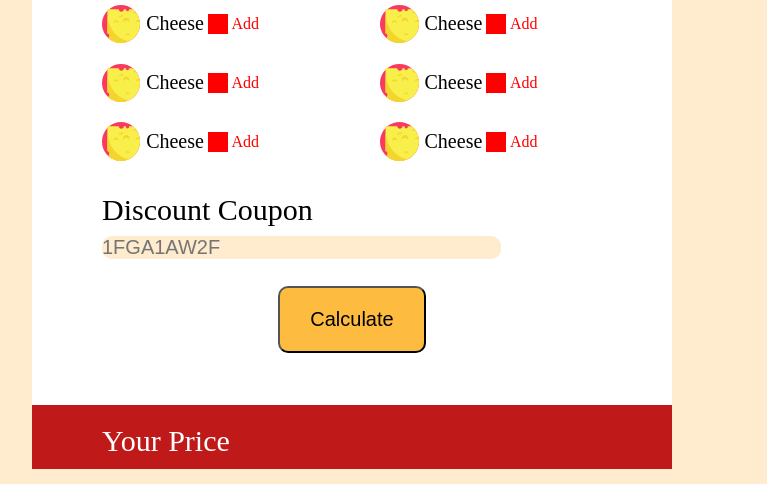
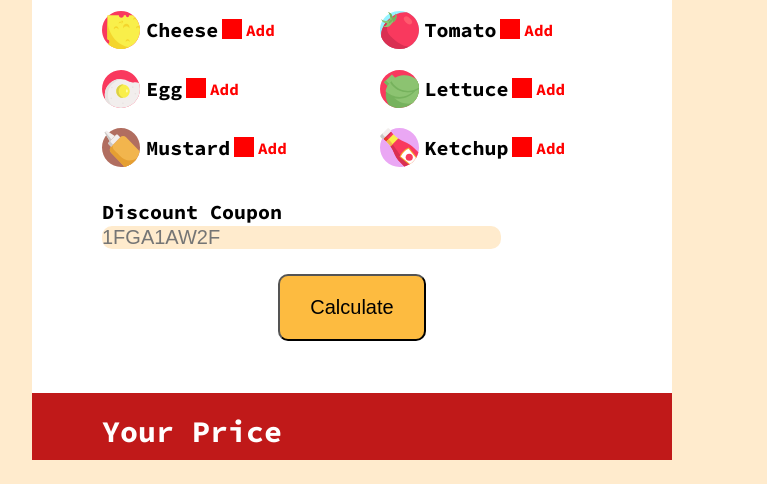
Before and after one commit to sonni46/js-burger, a plain HTML site: page index.html in a window 1280 px wide. Shown: the part 316-800 px from the top of the page, without its empty margins (288-1055 px from the left). Drawn offline with Linux system fonts and the light colour scheme.

Commit message:
rework js

```diff
--- a/css/style.css
+++ b/css/style.css
@@ -2,6 +2,10 @@
     margin: 0;
     padding: 0;
     box-sizing: border-box;
+}
+
+body {
+    font-family: 'Source Code Pro', monospace;
 }
 
 /* utiliti  *//* utiliti  *//* utiliti  */
@@ -49,7 +53,7 @@
 }
 
 .h-vh-7 {
-    height: 8.1vh;
+    height: 8.4vh;
 }
 
 /*fine utiliti  *//*fine utiliti  *//*fine utiliti  */
@@ -149,6 +153,10 @@
     margin-left: 50%;
 }
 
+.marg-t-0 {
+    margin-top: 7px;
+}
+
 /*fine margi *//*fine margi *//*fine margi *//*fine margi *//*fine margi */
 
 /* font  *//* font  *//* font  *//* font  */
@@ -224,3 +232,47 @@
 }
 
 /*fine flex-component  *//* fineflex-component  *//*fine flex-component  */
+
+/* checkbox *//* checkbox *//* checkbox *//* checkbox *//* checkbox *//* checkbox */
+
+.checkbox {
+    display: inline-flex;
+    cursor: pointer;
+    position: relative;
+}
+
+.checkbox > span {
+    color: red;
+    padding: 0.5rem 0.25rem;
+}
+
+.checkbox > input {
+    height: 20px;
+    width: 20px;
+    -webkit-appearance: none;
+    -moz-appearance: none;
+    -o-appearance: none;
+    appearance: none;
+    outline: none;
+    background-color: red;
+    cursor: pointer;
+  }
+
+.checkbox > input:checked {
+    background-color:orange ;
+}
+
+.checkbox > input:checked + span::before {
+    content: '\2713';
+    display: block;
+    text-align: center;
+    color: black;
+    position: absolute;
+    left: 0.7rem;
+    top: 0.8rem;
+    transform: translate(-50%,-50%);
+    font-size:30px;
+}
+
+
+/*fine  checkbox *//*fine  checkbox *//*fine  checkbox *//*fine  checkbox *//*fine  checkbox */
--- a/index.html
+++ b/index.html
@@ -5,6 +5,15 @@
     <meta http-equiv="X-UA-Compatible" content="IE=edge">
     <meta name="viewport" content="width=device-width, initial-scale=1.0">
     <link rel="stylesheet" href="css/style.css">
+
+<!-- font  --><!-- font  --><!-- font  --><!-- font  --><!-- font  --><!-- font  -->
+
+    <link rel="preconnect" href="https://fonts.googleapis.com">
+    <link rel="preconnect" href="https://fonts.gstatic.com" crossorigin>
+    <link href="https://fonts.googleapis.com/css2?family=Source+Code+Pro:wght@700&display=swap" rel="stylesheet">
+
+<!-- font  --><!-- font  --><!-- font  --><!-- font  --><!-- font  --><!-- font  -->
+
     <title>Burger</title>
 </head>
 <body class="wheat">
@@ -32,68 +41,74 @@
                                 <div class="corp-vw-0 d-flex align-items-center">
                                     <img class="" src="img/cheese.svg" alt="">
                                     <span class="pad-l-1 font-0">Cheese</span>
-                                        <div class="relat marg-l">
-                                            <span class="my_absol-2 font-1_4 d-none" onclick="no1()" id="check-1">&#10003;</span>
-                                            <div class="red pad"></div>
-                                        </div>
-                                    <span class="color-red pad-l pointer"  onclick="yes1()">Add</span>
+                                    <div class="marg-l">
+                                        <label class="checkbox">
+                                            <input class="marg-t-0 " name="ingredienti" type="checkbox" value="1"/>
+                                            <span>Add</span>
+                                        </label>
+                                    </div>
                                 </div>
                             </div>
                             <div class="pad-t-3">
                                 <div class="corp-vw-0 d-flex align-items-center">
-                                    <img class="" src="img/cheese.svg" alt="">
-                                    <span class="pad-l-1 font-0">Cheese</span>
-                                    <div class="relat marg-l">
-                                        <span class="my_absol-2 font-1_4 d-none" onclick="no2()" id="check-2">&#10003;</span>
-                                        <div class="red pad"></div>
+                                    <img class="" src="img/fried-egg.svg" alt="">
+                                    <span class="pad-l-1 font-0">Egg</span>
+                                    <div class="marg-l">
+                                        <label class="checkbox">
+                                            <input class="marg-t-0 " name="ingredienti" type="checkbox" value="2"/>
+                                            <span>Add</span>
+                                        </label>
                                     </div>
-                                    <span class="color-red pad-l pointer" onclick="yes2()" id="">Add</span>
                                 </div>
                             </div>
                             <div class="pad-t-3">
                                 <div class="corp-vw-0 d-flex align-items-center">
-                                    <img class="" src="img/cheese.svg" alt="">
-                                    <span class="pad-l-1 font-0">Cheese</span>
-                                    <div class="relat marg-l">
-                                        <span class="my_absol-2 font-1_4 d-none" onclick="no3()" id="check-3">&#10003;</span>
-                                        <div class="red pad"></div>
+                                    <img class="" src="img/mustard.svg" alt="">
+                                    <span class="pad-l-1 font-0">Mustard</span>
+                                    <div class="marg-l">
+                                        <label class="checkbox">
+                                            <input class="marg-t-0" name="ingredienti"  type="checkbox" value="0.50"/>
+                                            <span>Add</span>
+                                        </label>
                                     </div>
-                                    <span class="color-red pad-l pointer" onclick="yes3()">Add</span>
                                 </div>
                             </div>
                         </div>
                         <div class="marg-l-2">
                             <div class="pad-t-1">
                                 <div class="corp-vw-0 d-flex align-items-center">
-                                    <img class="" src="img/cheese.svg" alt="">
-                                    <span class="pad-l-1 font-0">Cheese</span>
-                                    <div class="relat marg-l">
-                                        <span class="my_absol-2 font-1_4 d-none" onclick="no4()" id="check-4">&#10003;</span>
-                                        <div class="red pad"></div>
+                                    <img class="" src="img/tomato.svg" alt="">
+                                    <span class="pad-l-1 font-0">Tomato</span>
+                                    <div class="marg-l">
+                                        <label class="checkbox">
+                                            <input class="marg-t-0 " name="ingredienti" type="checkbox" value="1"/>
+                                            <span>Add</span>
+                                        </label>
                                     </div>
-                                    <span class="color-red pad-l pointer" onclick="yes4()">Add</span>
                                 </div>
                             </div>
                             <div class="pad-t-3">
                                 <div class="corp-vw-0 d-flex align-items-center">
-                                    <img class="" src="img/cheese.svg" alt="">
-                                    <span class="pad-l-1 font-0">Cheese</span>
-                                    <div class="relat marg-l">
-                                        <span class="my_absol-2 font-1_4 d-none" onclick="no5()" id="check-5">&#10003;</span>
-                                        <div class="red pad"></div>
+                                    <img class="" src="img/lettuce.svg" alt="">
+                                    <span class="pad-l-1 font-0">Lettuce</span>
+                                    <div class="marg-l">
+                                        <label class="checkbox">
+                                            <input class="marg-t-0 " name="ingredienti" type="checkbox" value="1"/>
+                                            <span>Add</span>
+                                        </label>
                                     </div>
-                                    <span class="color-red pad-l pointer" onclick="yes5()">Add</span>
                                 </div>
                             </div>
                             <div class="pad-t-3">
                                 <div class="corp-vw-0 d-flex align-items-center">
-                                    <img class="" src="img/cheese.svg" alt="">
-                                    <span class="pad-l-1 font-0">Cheese</span>
-                                    <div class="relat marg-l">
-                                        <span class="my_absol-2 font-1_4 d-none" onclick="no6()" id="check-6">&#10003;</span>
-                                        <div class="red pad"></div>
+                                    <img class="" src="img/ketchup.svg" alt="">
+                                    <span class="pad-l-1 font-0">Ketchup</span>
+                                    <div class="marg-l">
+                                        <label class="checkbox">
+                                            <input class="marg-t-0 " name="ingredienti" type="checkbox" value="0.50"/>
+                                            <span>Add</span>
+                                        </label>
                                     </div>
-                                    <span class="color-red pad-l pointer" onclick="yes6()">Add</span>
                                 </div>
                             </div>
                         </div>
@@ -101,7 +116,7 @@
                 </div>
             </div>
 
-            <div class="pad-t-1 pad-lp-0 font-1">
+            <div class="pad-t-1 pad-lp-0 font-0">
                 <div>
                     <label for="coupon">Discount Coupon</label>
                     <input class="exception border-none wheat" id="code"  placeholder="1FGA1AW2F" type="text">
@@ -116,7 +131,7 @@
         <footer class="pad-t-2">
             <div class="red-d h-vh-7 pad-lp-0 pad-t-0 color-white">
                 <span class="font-1">Your Price</span>
-                <span class="float-r pad-r font-1" id="prezzoFinale"></span>
+                <span class="float-r pad-r font-1" value="2.00" id="total"></span>
             </div>
         </footer>
     </div>
--- a/js/main.js
+++ b/js/main.js
@@ -1,89 +1,21 @@
-let panino = 2;
-let cheese = 1;
-let egg = 2;
-let mustard = 0.50;
-let tomato = 1;
-let lettuce = 1;
-let ketchup = 0.50;
-
-let ingredients = [panino];
-
-console.log(ingredients)
 
 document.getElementById("btn").addEventListener("click",
 function() {
-    let codes = ["AD1E5R4F"];
+    let codes = ["AD1E5R4F"]; // sconto
     let code = document.getElementById("code").value;
-    console.log(code)
-    let somma = 0;
-    for(let i = 0; i < ingredients.length;i++) {
-        somma += ingredients[i];
+    let input = document.getElementsByName("ingredienti");  // ricordati che getElementsByName prende più elementi in value rispetto al getElementById
+    let total = 2;
+    for (var i = 0; i < input.length; i++) {
+      if (input[i].checked) {
+        total += parseFloat(input[i].value);
+      }
     }
     if(codes.includes(code)) {
 
-        somma = somma * 0.8;
-        return document.getElementById("prezzoFinale").innerHTML = somma + " €";
-    }
-    return document.getElementById("prezzoFinale").innerHTML = somma + " €";
-}
-);
-
-
-// function// function// function// function// function// function// function// function// function// function// function// function
-
-
-
-function yes1() {
-    ingredients.push(cheese)
-    return document.getElementById("check-1").style.display = "block";
+        total *= 0.8;
+        return document.getElementById("total").innerHTML = total + " €"
     }
 
-function no1() {
-
-    return document.getElementById("check-1").style.display = "none";
+    return document.getElementById("total").innerHTML = total + " €"
 }
-
-function yes2() {
-    ingredients.push(egg)
-    return document.getElementById("check-2").style.display = "block";
-    }
-
-function no2() {
-    return document.getElementById("check-2").style.display = "none";
-}
-
-function yes3() {
-    ingredients.push(mustard)
-    return document.getElementById("check-3").style.display = "block";
-    }
-
-function no3() {
-    return document.getElementById("check-3").style.display = "none";
-}
-
-function yes4() {
-    ingredients.push(tomato)
-    return document.getElementById("check-4").style.display = "block";
-    }
-
-function no4() {
-    return document.getElementById("check-4").style.display = "none";
-}
-
-function yes5() {
-    ingredients.push(lettuce)
-    return document.getElementById("check-5").style.display = "block";
-    }
-
-function no5() {
-    return document.getElementById("check-5").style.display = "none";
-}
-
-function yes6() {
-    ingredients.push(ketchup)
-    return document.getElementById("check-6").style.display = "block";
-    }
-
-function no6() {
-    return document.getElementById("check-6").style.display = "none";
-}
+)
```
